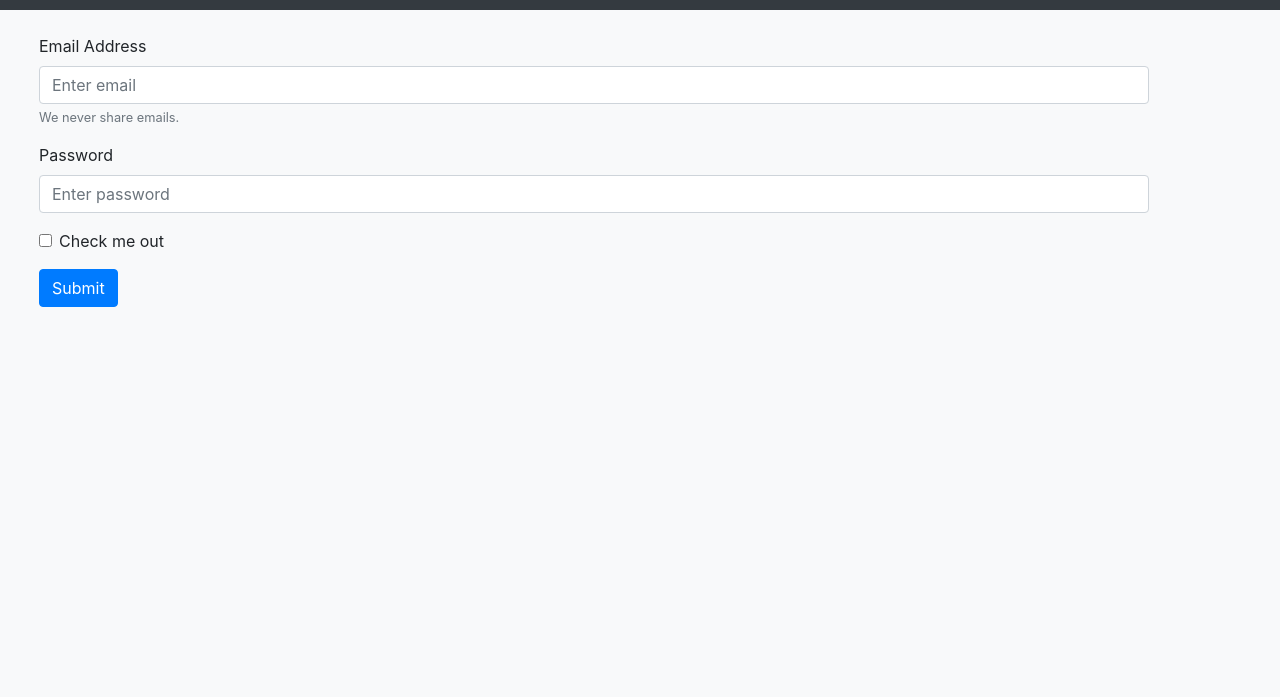
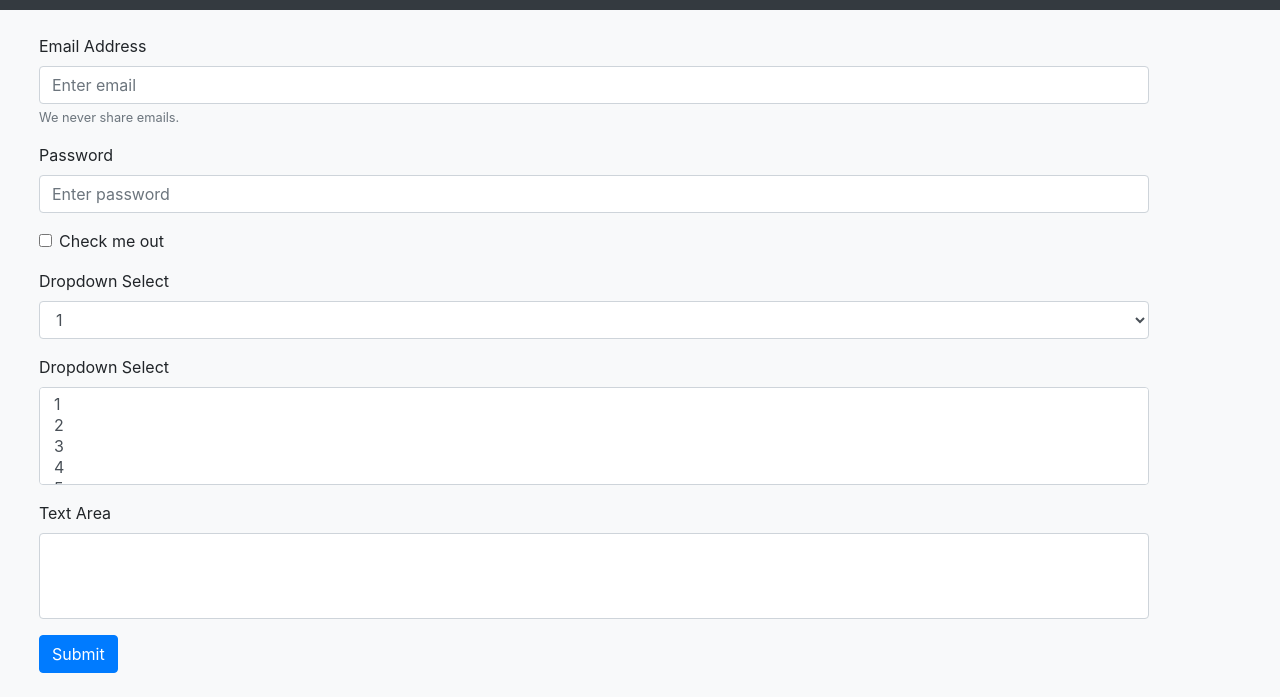
Before and after one commit to yisus82/zenva-bootstrap4, a website: page ResponsiveForm/index.html in a window 1280 px wide. Shown: the part 131-828 px from the top of the page. Before the commit the page ends 800 px from the top, so only its background shows below. Drawn offline with nearby package versions, Linux system fonts and the light colour scheme.

Commit message:
Dropdowns + Textarea

```diff
--- a/ResponsiveForm/index.html
+++ b/ResponsiveForm/index.html
@@ -48,6 +48,33 @@
           <label for="checkbox" class="form-check-label">Check me out</label>
         </div>
 
+        <div class="form-group">
+          <label for="select1">Dropdown Select</label>
+          <select class="form-control" id="select1">
+            <option>1</option>
+            <option>2</option>
+            <option>3</option>
+            <option>4</option>
+            <option>5</option>
+          </select>
+        </div>
+
+        <div class="form-group">
+          <label for="select1">Dropdown Select</label>
+          <select multiple class="form-control" id="select1">
+            <option>1</option>
+            <option>2</option>
+            <option>3</option>
+            <option>4</option>
+            <option>5</option>
+          </select>
+        </div>
+
+        <div class="form-group">
+          <label for="textarea1">Text Area</label>
+          <textarea class="form-control" id="textarea1" rows="3" style="resize: none;"></textarea>
+        </div>
+
         <button type="submit" class="btn btn-primary">Submit</button>
       </form>
     </div>
```
